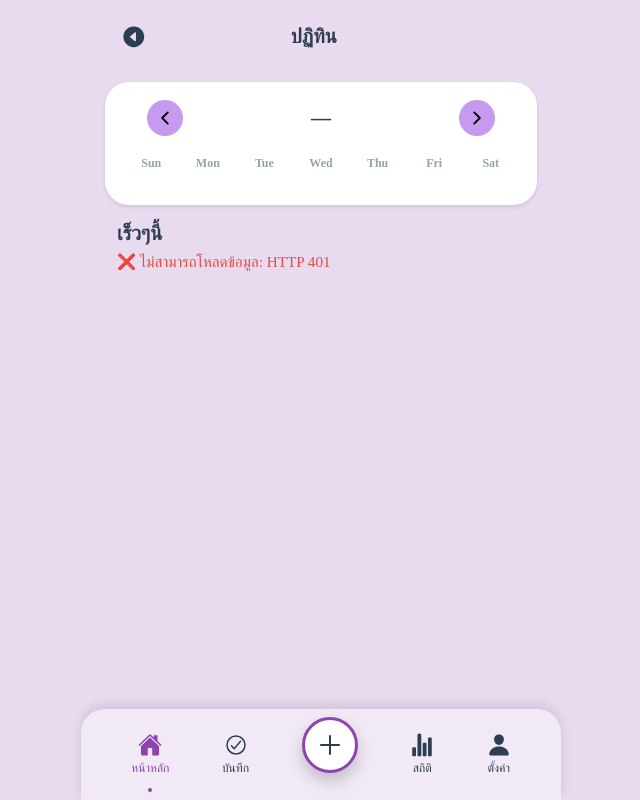
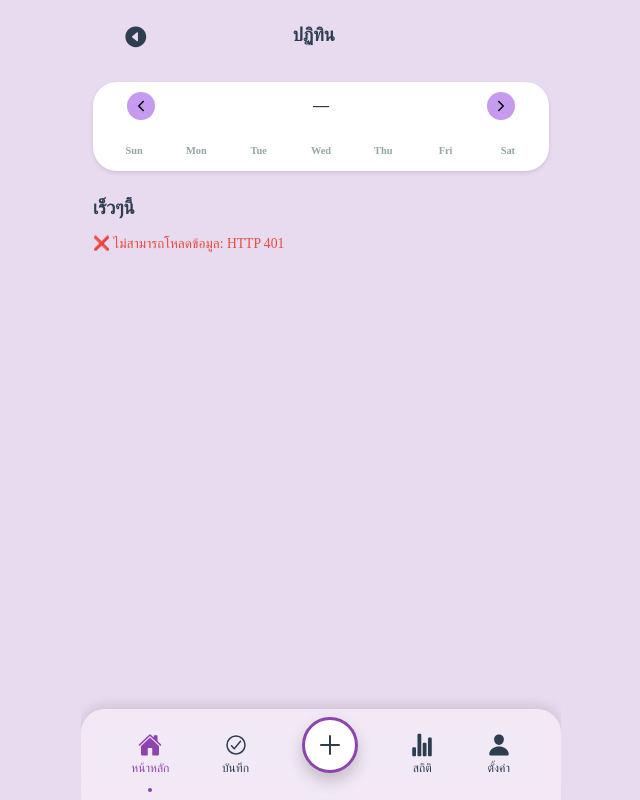
Before and after one commit to 55mL/study-planner, a Flask app: page /home in a window 1280 px wide. Shown: the whole page, without its empty margins (319-959 px from the left). Run offline with Flask 3, Linux system fonts and the light colour scheme; the visitor is signed in with stand-in values (Sample User, id 1); parts of the project's set-up code (start-up, migrations or seed data) failed here and were passed over; some web fonts are replaced.

Commit message:
หน้าหลักเสร็จสมบูรณ์

```diff
--- a/app/routes/api/schedule.py
+++ b/app/routes/api/schedule.py
@@ -1,4 +1,3 @@
-# backend: api/schedule (Flask)
 from flask import Blueprint, jsonify, session
 from app.models import User, DailyAllocations, ReadingPlans
 from app.utils.utils import get_today
@@ -33,7 +32,11 @@
     plan_by_name = {plan.exam_name: plan for plan in plans}
 
     events = []
-    exam_dates_added = set()
+    # ✅ เปลี่ยนจาก set เป็น dict เพื่อเก็บหลายวิชาในวันเดียวกัน
+    exam_dates_added = {}  # {date: [exam_name1, exam_name2, ...]}
+
+    print(f"\n{'='*60}")
+    print(f"📊 Processing allocations...")
 
     # 1. เพิ่ม allocations (วันอ่าน)
     for alloc in allocations:
@@ -43,11 +46,14 @@
         if exam_date:
             # ถ้าวันนี้ >= วันสอบ ให้ข้ามไป (ไม่เอา)
             if alloc.date >= exam_date:
+                print(f"⚠️ SKIP: {date_str} >= exam date {exam_date.strftime('%Y-%m-%d')}")
                 continue
 
             # หาค่า level จาก plan (ReadingPlans.level)
             plan = plan_by_name.get(alloc.exam_name_snapshot)
             level_value = plan.level if plan else None
+
+            print(f"✅ ADD study day: {date_str} ({alloc.exam_name_snapshot}, {alloc.slots} ชม., level={level_value})")
 
             events.append({
                 'day': date_str,
@@ -59,13 +65,20 @@
                 'level': level_value
             })
 
-    # 2. เพิ่มวันสอบ (จาก plans)
+    # 2. เพิ่มวันสอบ (จาก plans) - รองรับหลายวิชาในวันเดียวกัน
     for plan in plans:
         if plan.exam_date:
             exam_date_str = plan.exam_date.strftime('%Y-%m-%d')
 
+            # ✅ เช็คว่าวันนี้มี exam_name นี้แล้วหรือยัง
             if exam_date_str not in exam_dates_added:
-                exam_dates_added.add(exam_date_str)
+                exam_dates_added[exam_date_str] = []
+
+            # ถ้ายังไม่มีวิชานี้ในวันนี้ ก็เพิ่ม
+            if plan.exam_name not in exam_dates_added[exam_date_str]:
+                exam_dates_added[exam_date_str].append(plan.exam_name)
+
+                print(f"✅ ADD exam day: {exam_date_str} ({plan.exam_name}, level={plan.level})")
 
                 events.append({
                     'day': exam_date_str,
@@ -74,8 +87,10 @@
                     'is_exam_day': True,
                     'feedback_done': False,
                     'event_type': 'exam',
-                    'level': plan.level  # ส่ง level ด้วย (ใช้สำหรับ card)
+                    'level': plan.level
                 })
+
+    print(f"{'='*60}\n")
 
     return jsonify({
         'simulated_today': simulated_today.strftime('%Y-%m-%d'),
--- a/app/static/css/components.css
+++ b/app/static/css/components.css
@@ -476,43 +476,85 @@
  * Calendar Page Styles
  * ----------------------------------
  */
-/* ===== Header adjustment ===== */
+html, body {
+  overflow: hidden;
+  height: 100vh;
+  position: fixed;
+  width: 100%;
+}
+
+/* ===== Page Layout - FIT VIEWPORT ===== */
+body[data-page="schedule"] {
+  overflow: hidden;
+  height: 100vh;
+  width: 100vw;
+}
+
+body[data-page="schedule"] .app-container {
+  height: 100vh;
+  width: 100%;
+  max-width: 480px;
+  padding: 0;
+  margin: 0 auto;
+  overflow: hidden;
+  display: flex;
+  flex-direction: column;
+}
+
+body[data-page="schedule"] .main-content {
+  flex: 1;
+  padding: 10px 12px 0 12px;
+  overflow: hidden;
+  display: flex;
+  flex-direction: column;
+  min-height: 0;
+}
+
+/* ===== Header ===== */
+body[data-page="schedule"] .page-header {
+  flex-shrink: 0;
+  margin-bottom: 18px;
+  padding: 14px;
+}
+
 body[data-page="schedule"] .top-header .page-title {
   transform: translateX(-20px);
+  font-size: 1.15rem;
 }
 
-/* ===== Calendar container ===== */
+/* ===== Calendar Container ===== */
 .calendar-container {
   background: var(--color-white);
   border-radius: var(--radius-lg);
-  padding: 18px;
-  margin: 0 auto 16px;
+  padding: 10px;
+  margin-bottom: 10px;
   box-shadow: var(--shadow-sm);
-  max-width: 720px;
+  flex-shrink: 0;
 }
 
 .calendar-header {
   display: flex;
   justify-content: space-between;
   align-items: center;
-  margin-bottom: 12px;
+  margin-bottom: 23px;
 }
 
 .calendar-month {
-  font-size: 1.25rem;
+  font-size: 1rem;
   font-weight: 700;
   color: var(--color-dark);
 }
 
 .calendar-nav-btn {
-  width: 36px;
-  height: 36px;
+  width: 28px;
+  height: 28px;
   border-radius: var(--radius-full);
   background: var(--bg-secondary);
   display: flex;
   align-items: center;
   justify-content: center;
   transition: all 0.3s ease;
+  flex-shrink: 0;
 }
 
 .calendar-nav-btn:hover {
@@ -521,42 +563,43 @@
 }
 
 .calendar-nav-btn ion-icon {
-  font-size: 1.25rem;
+  font-size: 1rem;
 }
 
-/* ===== Calendar weekdays ===== */
+/* ===== Calendar Weekdays ===== */
 .calendar-weekdays {
   display: grid;
   grid-template-columns: repeat(7, 1fr);
   gap: 0;
-  margin-bottom: var(--spacing-xs);
+  margin-bottom: 3px;
 }
 
 .calendar-weekday {
   text-align: center;
-  font-size: 0.75rem;
+  font-size: 0.65rem;
   font-weight: 600;
   color: var(--color-gray);
-  padding: var(--spacing-xs);
+  padding: 2px;
 }
 
-/* ===== Calendar days grid ===== */
+/* ===== Calendar Days Grid ===== */
 .calendar-days {
   display: grid;
   grid-template-columns: repeat(7, 1fr);
-  gap: 6px;
+  gap: 2px;
 }
 
 .calendar-day {
-  min-height: 56px;
-  border-radius: 8px;
+  aspect-ratio: 1;
+  border-radius: 6px;
   display: flex;
   align-items: center;
   justify-content: center;
   position: relative;
   cursor: pointer;
   background: transparent;
-  transition: all 0.3s ease;
+  transition: all 0.2s ease;
+  font-size: 0.8rem;
 }
 
 .calendar-day:hover {
@@ -564,86 +607,262 @@
 }
 
 .calendar-day.today {
-  outline: 3px solid var(--color-accent);
-  outline-offset: -3px;
+  outline: 2px solid var(--color-accent);
+  outline-offset: -2px;
   font-weight: 700;
   color: var(--color-accent);
 }
 
 .calendar-day.other-month {
   color: var(--color-gray);
-  opacity: 0.4;
+  opacity: 0.35;
 }
 
-/* ===== Event dots ===== */
+/* ===== Event Dots ===== */
 .event-dot {
   position: absolute;
   border-radius: 50%;
   transition: all 0.15s ease;
   display: block;
-  box-shadow: 0 1px 3px rgba(0, 0, 0, 0.12);
+  box-shadow: 0 1px 2px rgba(0, 0, 0, 0.15);
 }
 
-/* Dot sizes */
 .event-dot.normal {
-  width: 10px;
-  height: 10px;
+  width: 6px;
+  height: 6px;
 }
 
 .event-dot.small {
-  width: 7px;
-  height: 7px;
+  width: 4px;
+  height: 4px;
 }
 
-/* Dot positions */
 .dot-center {
-  bottom: 6px;
+  bottom: 2px;
   left: 50%;
   transform: translateX(-50%);
 }
 
 .dot-exam-offset {
-  bottom: 9.5px;
-  left: 70%;
-  transform: translateX(-50%);
+  bottom: 5px;
+  left: 50%;
+  transform: translateX(-50%) translateX(5px);
 }
 
-/* Dot colors */
 .event-dot.exam {
   background: #e74c3c;
 }
 
-/* ===== Events list ===== */
+/* ===== Events List Section - FIXED HEIGHT ===== */
 .events-list {
-  max-width: 720px;
-  margin: 0 auto;
-  padding: 0 12px calc(var(--bottom-nav-height, 80px) + 12px) 12px; /* ไม่ให้ทะลุ navbar */
-  position: relative;
+  flex: 1;
+  display: flex;
+  flex-direction: column;
+  overflow: hidden;
+  min-height: 0;
 }
 
-/* Section title */
 .section-title {
-  font-size: 1.25rem;
+  font-size: 1rem;
   font-weight: 700;
   color: var(--color-dark);
-  margin: 0 0 8px 0;
+  margin-bottom: 8px;
+  flex-shrink: 0;
 }
 
-/* Container ที่เก็บ events - scroll ไม่ทะลุ navbar */
+/* ===== Events Container - Scrollable ===== */
 #eventsContainer {
-  max-height: calc(100vh - 550px);
+  flex: 1;
   overflow-y: auto;
   overflow-x: hidden;
-  padding-right: 6px;
+  padding-right: 4px;
+  padding-bottom: 10px;
+  min-height: 0;
 }
 
-/* Custom scrollbar */
+/* Custom Scrollbar */
 #eventsContainer::-webkit-scrollbar {
-  width: 6px;
+  width: 4px;
 }
 
 #eventsContainer::-webkit-scrollbar-track {
-  background: rgba(0, 0, 0, 0.05);
+  background: transparent;
+}
+
+#eventsContainer::-webkit-scrollbar-thumb {
+  background: var(--bg-secondary);
+  border-radius: 10px;
+}
+
+#eventsContainer::-webkit-scrollbar-thumb:hover {
+  background: var(--color-accent);
+}
+
+/* ===== Event Cards ===== */
+.event-card {
+  background: var(--color-white);
+  border-radius: 12px;
+  padding: 10px;
+  margin-bottom: 8px;
+  box-shadow: var(--shadow-sm);
+  border-left: 4px solid var(--difficulty-medium);
+  transition: all 0.2s ease;
+}
+
+.event-card:hover {
+  transform: translateX(3px);
+  box-shadow: var(--shadow-md);
+}
+
+.event-title {
+  font-size: 0.9rem;
+  font-weight: 700;
+  color: var(--color-dark);
+  margin-bottom: 5px;
+}
+
+.event-meta {
+  display: flex;
+  gap: 8px;
+  align-items: center;
+  color: var(--color-gray);
+  font-size: 0.75rem;
+  flex-wrap: wrap;
+}
+
+.event-meta ion-icon {
+  margin-right: 2px;
+  vertical-align: middle;
+  font-size: 0.85rem;
+}
+
+.level-badge {
+  font-weight: 600;
+  display: inline-flex;
+  align-items: center;
+  gap: 3px;
+  padding: 2px 6px;
+  border-radius: 999px;
+  font-size: 0.7rem;
+  background: rgba(0, 0, 0, 0.04);
+}
+
+/* ===== Utility Classes ===== */
+.day-heading {
+  font-weight: 600;
+  margin-bottom: 6px;
+  color: var(--color-gray);
+  font-size: 0.75rem;
+  padding: 3px 0;
+}
+
+.muted {
+  color: #999;
+  font-size: 0.75rem;
+}
+
+/* ===== Bottom Navbar - FIXED ===== */
+body[data-page="schedule"] .bottom-nav {
+  flex-shrink: 0;
+  position: relative;
+  bottom: 0;
+}
+
+/* ===== Responsive ===== */
+@media (max-height: 750px) {
+  .calendar-container {
+    padding: 8px;
+    margin-bottom: 8px;
+  }
+
+  .calendar-days {
+    gap: 2px;
+  }
+
+  .calendar-day {
+    font-size: 0.75rem;
+  }
+
+  .event-card {
+    padding: 8px;
+    margin-bottom: 6px;
+  }
+
+  .event-title {
+    font-size: 0.85rem;
+  }
+}
+
+@media (max-height: 650px) {
+  body[data-page="schedule"] .page-header {
+    margin-bottom: 8px;
+  }
+
+  .calendar-container {
+    padding: 6px;
+    margin-bottom: 6px;
+  }
+
+  .calendar-weekday {
+    font-size: 0.6rem;
+  }
+
+  .calendar-day {
+    font-size: 0.7rem;
+  }
+
+  .event-card {
+    padding: 6px;
+    margin-bottom: 5px;
+  }
+
+  .event-title {
+    font-size: 0.8rem;
+    margin-bottom: 4px;
+  }
+
+  .event-meta {
+    font-size: 0.7rem;
+    gap: 6px;
+  }
+}
+
+@media (max-width: 400px) {
+  body[data-page="schedule"] .main-content {
+    padding: 8px 10px 0 10px;
+  }
+}dot.exam {
+  background: #e74c3c;
+}
+
+/* ===== Events List Section ===== */
+.events-list {
+  margin-top: var(--spacing-sm);
+  padding-bottom: calc(10px + var(--spacing-md)); /* เว้นพื้นที่ให้ navbar */
+}
+
+.section-title {
+  font-size: 1.15rem;
+  font-weight: 700;
+  color: var(--color-dark);
+  margin-bottom: var(--spacing-sm);
+}
+
+/* ===== Events Container - Scrollable ===== */
+#eventsContainer {
+  max-height: calc(100vh - 580px); /* ปรับตามความสูงของ calendar + navbar */
+  overflow-y: auto;
+  overflow-x: hidden;
+  padding-right: 4px;
+}
+
+/* Custom Scrollbar */
+#eventsContainer::-webkit-scrollbar {
+  width: 5px;
+}
+
+#eventsContainer::-webkit-scrollbar-track {
+  background: rgba(0, 0, 0, 0.03);
   border-radius: 10px;
 }
 
@@ -656,120 +875,67 @@
   background: var(--color-accent);
 }
 
-/* ===== Event cards ===== */
+/* ===== Event Cards ===== */
 .event-card {
   background: var(--color-white);
-  border-radius: 14px;
-  padding: 14px;
-  margin-bottom: 12px;
+  border-radius: var(--radius-md);
+  padding: var(--spacing-sm);
+  margin-bottom: var(--spacing-sm);
   box-shadow: var(--shadow-sm);
-  display: block;
-  position: relative;
-  border-left: 6px solid var(--difficulty-medium);
-  transition: all 0.3s ease;
+  border-left: 4px solid var(--difficulty-medium);
+  transition: all 0.2s ease;
 }
 
 .event-card:hover {
-  transform: translateX(4px);
+  transform: translateX(3px);
   box-shadow: var(--shadow-md);
 }
 
 .event-title {
+  font-size: 1rem;
   font-weight: 700;
-  margin-bottom: 8px;
   color: var(--color-dark);
-  font-size: 1.1rem;
+  margin-bottom: 6px;
 }
 
 .event-meta {
   display: flex;
-  gap: 12px;
+  gap: var(--spacing-sm);
   align-items: center;
   color: var(--color-gray);
-  font-size: 0.9rem;
+  font-size: 0.8rem;
   flex-wrap: wrap;
 }
 
 .event-meta ion-icon {
-  margin-right: 4px;
+  margin-right: 3px;
   vertical-align: middle;
-}
-
-.event-meta .meta-hours.exam-day {
-  display: none;
+  font-size: 0.95rem;
 }
 
 .level-badge {
   font-weight: 600;
   display: inline-flex;
   align-items: center;
-  gap: 6px;
-  padding: 4px 8px;
+  gap: 4px;
+  padding: 3px 6px;
   border-radius: 999px;
-  font-size: 0.85rem;
-  background: rgba(0, 0, 0, 0.03);
+  font-size: 0.75rem;
+  background: rgba(0, 0, 0, 0.04);
 }
 
-/* Difficulty colors for cards */
-.difficulty-1  { border-left-color: #A5D6A7; }
-.difficulty-2  { border-left-color: #81C784; }
-.difficulty-3  { border-left-color: #66BB6A; }
-.difficulty-4  { border-left-color: #4CAF50; }
-.difficulty-5  { border-left-color: #FFEB3B; }
-.difficulty-6  { border-left-color: #FFC107; }
-.difficulty-7  { border-left-color: #FF9800; }
-.difficulty-8  { border-left-color: #FF7043; }
-.difficulty-9  { border-left-color: #F4511E; }
-.difficulty-10 { border-left-color: #D32F2F; }
-
-/* ===== Utility classes ===== */
+/* ===== Utility Classes ===== */
 .day-heading {
   font-weight: 600;
-  margin: 0 0 8px 0;
+  margin-bottom: 6px;
   color: var(--color-gray);
-  font-size: 0.9rem;
-  padding: 8px 0;
+  font-size: 0.85rem;
+  padding: 4px 0;
 }
 
 .muted {
-  color: #666;
-  font-size: 0.95rem;
-}
-
-/* ===== Bottom navbar ===== */
-.bottom-nav {
-    position: fixed;
-    bottom: 0;
-    left: 50%;
-    transform: translateX(-50%);
-    width: 100%;
-    max-width: 480px;
-    background-color: var(--color-glass);
-    backdrop-filter: blur(10px);
-    padding: var(--spacing-sm) var(--spacing-md);
-    display: flex;
-    justify-content: space-around;
-    align-items: center;
-    border-radius: var(--radius-lg) var(--radius-lg) 0 0;
-    box-shadow: 0 -4px 12px rgba(0, 0, 0, 0.1);
-    transition: background 0.4s ease;
-    z-index: 1000;
-}
-
-/* ===== Responsive ===== */
-@media (max-width: 780px) {
-  .calendar-container { padding: 16px; margin: 0 auto 12px; }
-  .events-list { padding: 0 8px calc(var(--bottom-nav-height, 80px) + 12px) 8px; }
-  #eventsContainer { max-height: calc(100vh - 600px); }
-}
-
-@media (max-width: 480px) {
-  .calendar-container { padding: 14px; }
-  #eventsContainer { max-height: calc(100vh - 620px); }
-  .events-list { padding: 0 12px calc(var(--bottom-nav-height, 80px) + 12px) 12px; }
-  .event-card { padding: 12px; }
-  .event-title { font-size: 1rem; }
-  .event-meta { font-size: 0.85rem; gap: 10px; }
+  color: #999;
+  font-size: 0.85rem;
 }
 
 
```
